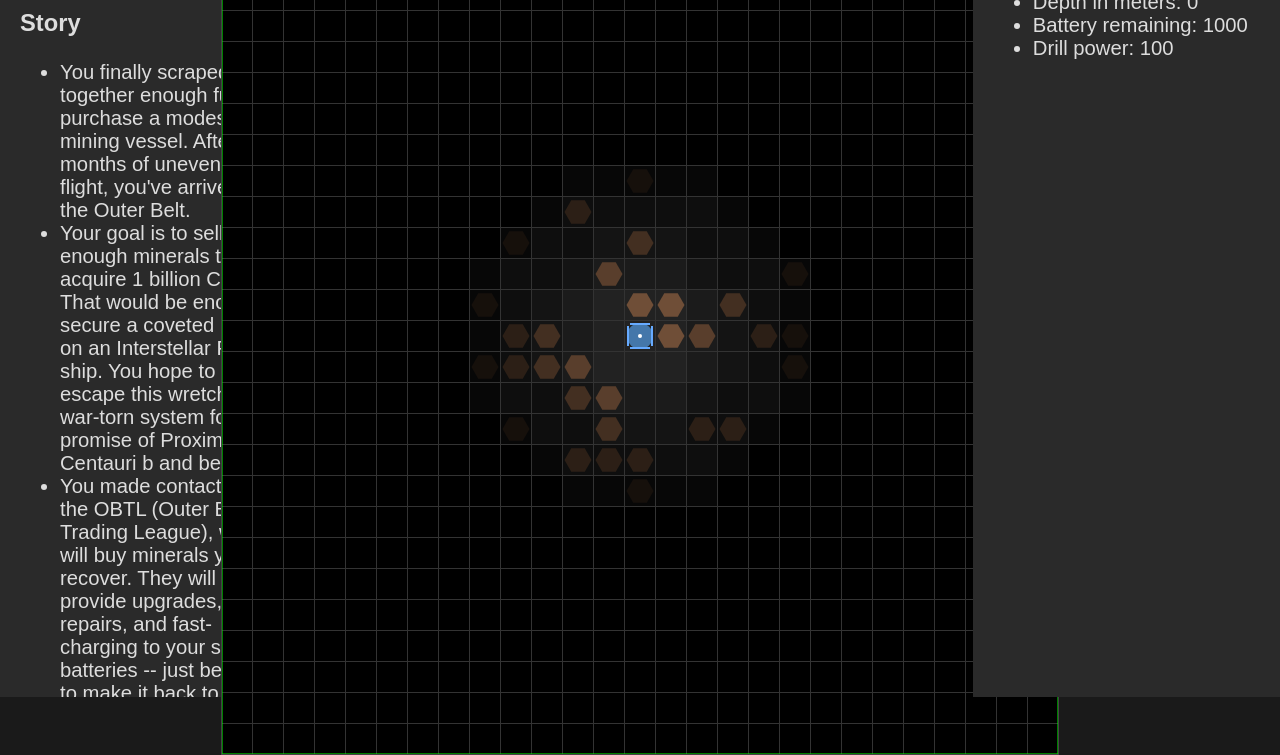
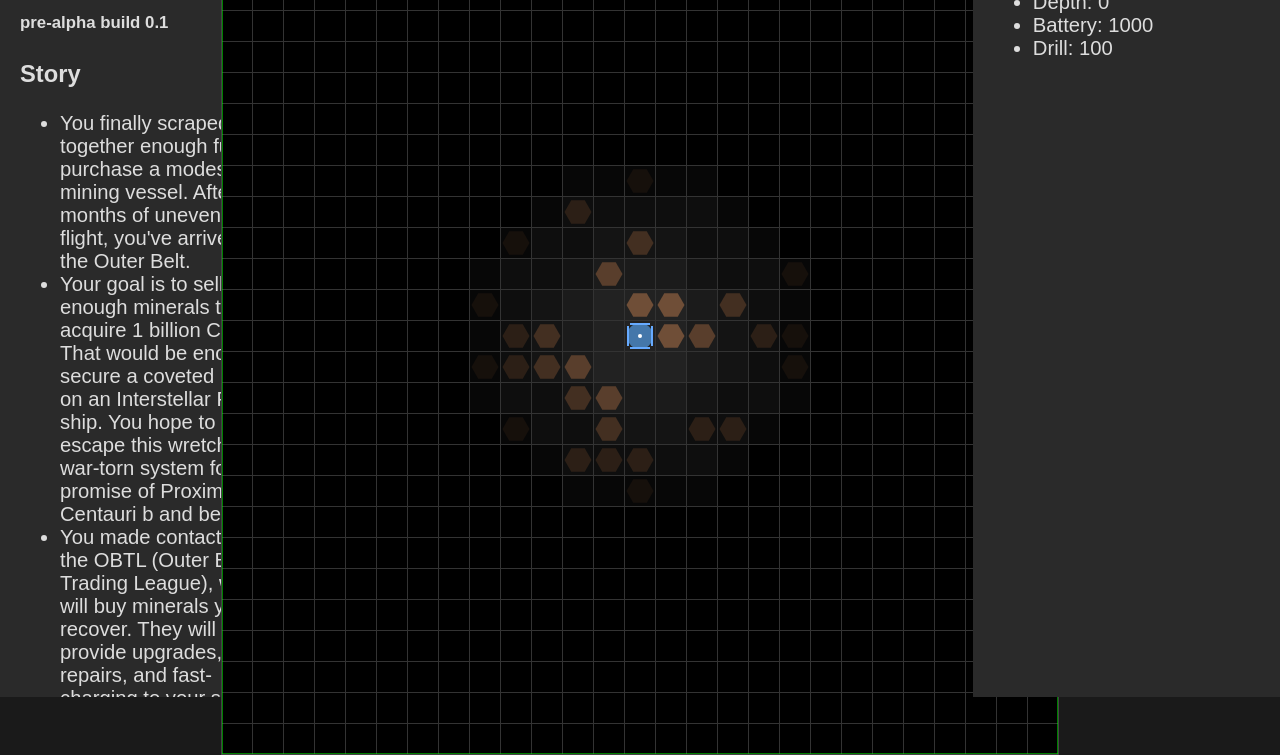
Before and after one commit to aaronshaver/dig-deep-descent, a plain HTML site: page index.html in a window 1280 px wide. Shown: the part 103-858 px from the top of the page. Drawn offline with Linux system fonts and the light colour scheme.

Commit message:
various small tweaks; no big functional changes

```diff
--- a/index.html
+++ b/index.html
@@ -11,6 +11,7 @@
     <div class="container">
         <div class="column left">
             <h2>Dig: Deep Descent</h2>
+            <h5>pre-alpha build 0.1</h5>
             <h3>Story</h3>
             <ul>
                 <li>You finally scraped together enough funds to purchase a modest mining vessel. After months
--- a/js/graphics.js
+++ b/js/graphics.js
@@ -149,11 +149,11 @@ export class Graphics {
 
     updateStats(ship) {
         const depth = Math.abs(ship.getPosition().z) * 10;
-        this.depthStat.textContent = `Depth in meters: ${depth}`;
+        this.depthStat.textContent = `Depth: ${depth}`;
 
         const battery = 1000;
-        this.batteryStat.textContent = `Battery remaining: ${battery}`;
+        this.batteryStat.textContent = `Battery: ${battery}`;
 
-        this.drillPowerStat.textContent = `Drill power: ${ship.getDrillPower()}`;
+        this.drillPowerStat.textContent = `Drill: ${ship.getDrillPower()}`;
     }
 }
```
Also changed, not shown: to-do.md (+7 -1 lines).
